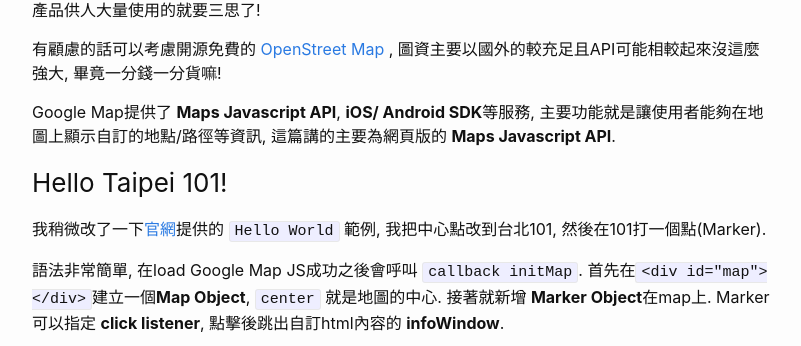
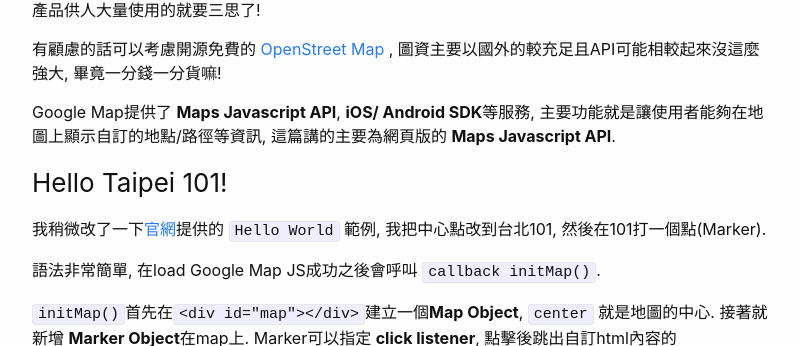
Before and after one commit to t6847kimo/blog, a Jekyll site: the page built from _posts/2019-06-07-add-fb-location-info-on-google-map.md, in a window 1280 px wide and 900 px high, scrolled down 526 px, cut to the strip 0-346 px from the top of the window. Shown: the whole strip, without its empty margins (238-1039 px from the left). Built offline with Jekyll 4.4.1, drawn with Linux system fonts in a browser that asks for light colours; nearby versions of some CDN libraries; comment, search, counter and statistics services are not loaded; some of the changed lines change nothing that is shown.

Commit message:
_posts/2019-06-07-add-fb-location-info-on-google-map.md updated from https://stackedit.io/

```diff
--- a/_posts/2019-06-07-add-fb-location-info-on-google-map.md
+++ b/_posts/2019-06-07-add-fb-location-info-on-google-map.md
@@ -22,8 +22,9 @@
 ### Hello Taipei 101!
 我稍微改了一下[官網](https://developers.google.com/maps/documentation/javascript/tutorial?hl=zh-tw)提供的 `Hello World` 範例, 我把中心點改到台北101, 然後在101打一個點(Marker).
 
-語法非常簡單, 在load Google Map JS成功之後會呼叫 `callback initMap`.
-首先在`<div id="map"></div>`建立一個**Map Object**, `center` 就是地圖的中心.
+語法非常簡單, 在load Google Map JS成功之後會呼叫 `callback initMap()`.
+
+`initMap()`首先在`<div id="map"></div>`建立一個**Map Object**, `center` 就是地圖的中心.
 接著就新增 **Marker Object**在map上. Marker可以指定 **click listener**, 點擊後跳出自訂html內容的 **infoWindow**.
 
 <iframe width="100%" height="300" src="//jsfiddle.net/t6847kimo/9h7fz1aw/6/embedded/" allowfullscreen="allowfullscreen" allowpaymentrequest frameborder="0"></iframe>
@@ -169,8 +170,7 @@
 ![Google Map with FB posts location info](https://raw.githubusercontent.com/t6847kimo/blog/master/assets/img/Google%20Map%20Demo.png)
 
 <!--stackedit_data:
-eyJoaXN0b3J5IjpbLTQ0NzE3ODA2NywtMTM2NjQzODk1NCwtMT
-I2OTY1NDU0MywyMTI2Nzg1MjM1LC0yMTE5MjUzOTM2LC0zMTQz
-ODYwMiw0NDYzNzczOSwtNTk4NjMwNzEyLDE5MjY2NjU1NjddfQ
-==
+eyJoaXN0b3J5IjpbMTU2ODAzNTMzLC0xMzY2NDM4OTU0LC0xMj
+Y5NjU0NTQzLDIxMjY3ODUyMzUsLTIxMTkyNTM5MzYsLTMxNDM4
+NjAyLDQ0NjM3NzM5LC01OTg2MzA3MTIsMTkyNjY2NTU2N119
 -->
```
